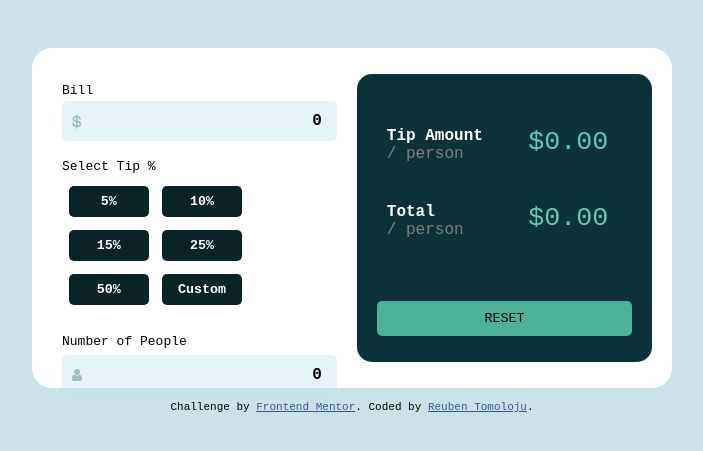
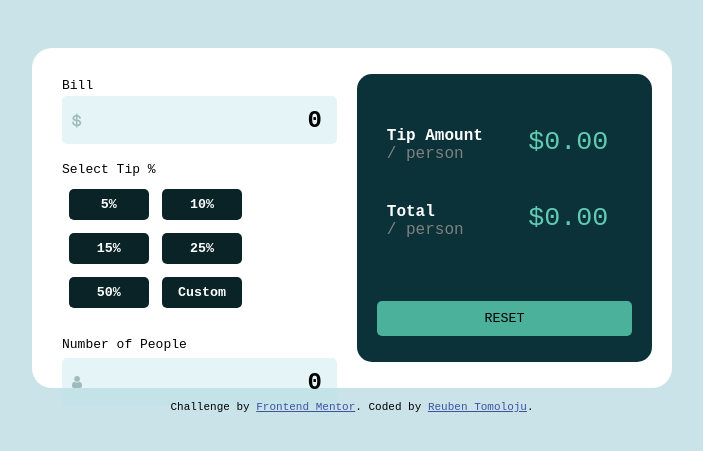
Before and after one commit to Rubylenshy/tip-calculator-app, a plain HTML site: page index.html in a window 1280 px wide. Shown: the part 95-546 px from the top of the page, without its empty margins (288-991 px from the left). Drawn offline with Linux system fonts and the light colour scheme.

Commit message:
modified style.css

```diff
--- a/css/style.css
+++ b/css/style.css
@@ -50,18 +50,18 @@ html{
     border: none;
     margin: 0 10px 0 0;
     height:18em;
-    padding: 10px;
+    padding: 5px 10px;
     width: 50%;
 }
 .bill span{
     font-size: small;
 }
 .bill input{
-    height: 2.5em;
+    height: 2.0em;
     width: 100%;
     text-align: right;
     font-weight: bold;
-    font-size: 12pt;
+    font-size: 24px;
     background-color: rgba(189, 228, 235, 0.4);
     background: url(/images/icon-dollar.svg) rgba(189, 228, 235, 0.4) no-repeat 10px ;
     background-size: 10px;
@@ -90,11 +90,11 @@ html{
     font-size: small;
 }
 .people input{
-    height: 2.5em;
+    height: 2.0em;
     width: 100%;
     text-align: right;
     font-weight: bold;
-    font-size: 12pt;
+    font-size: 24px;
     background-color: rgba(189, 228, 235, 0.4);
     background: url(/images/icon-person.svg) rgba(189, 228, 235, 0.4) no-repeat 10px ;
     background-size: 10px;
```
